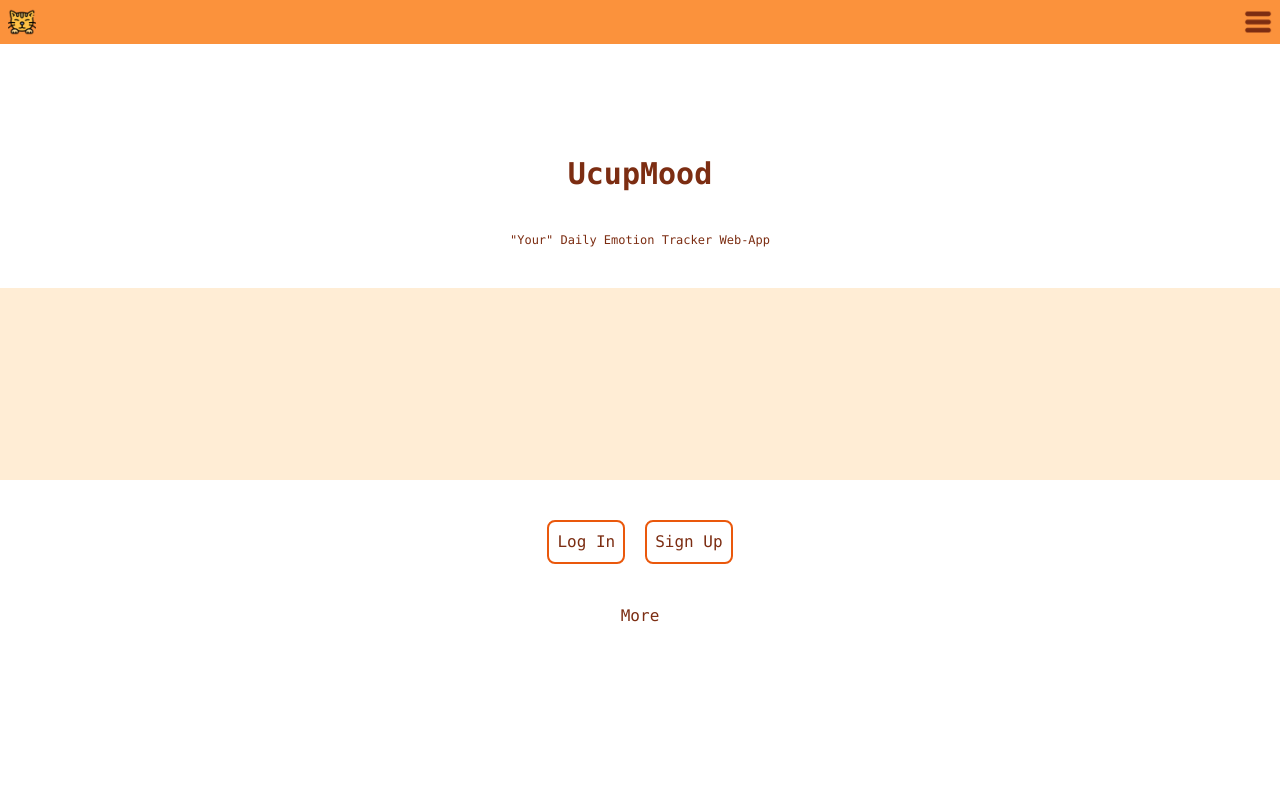
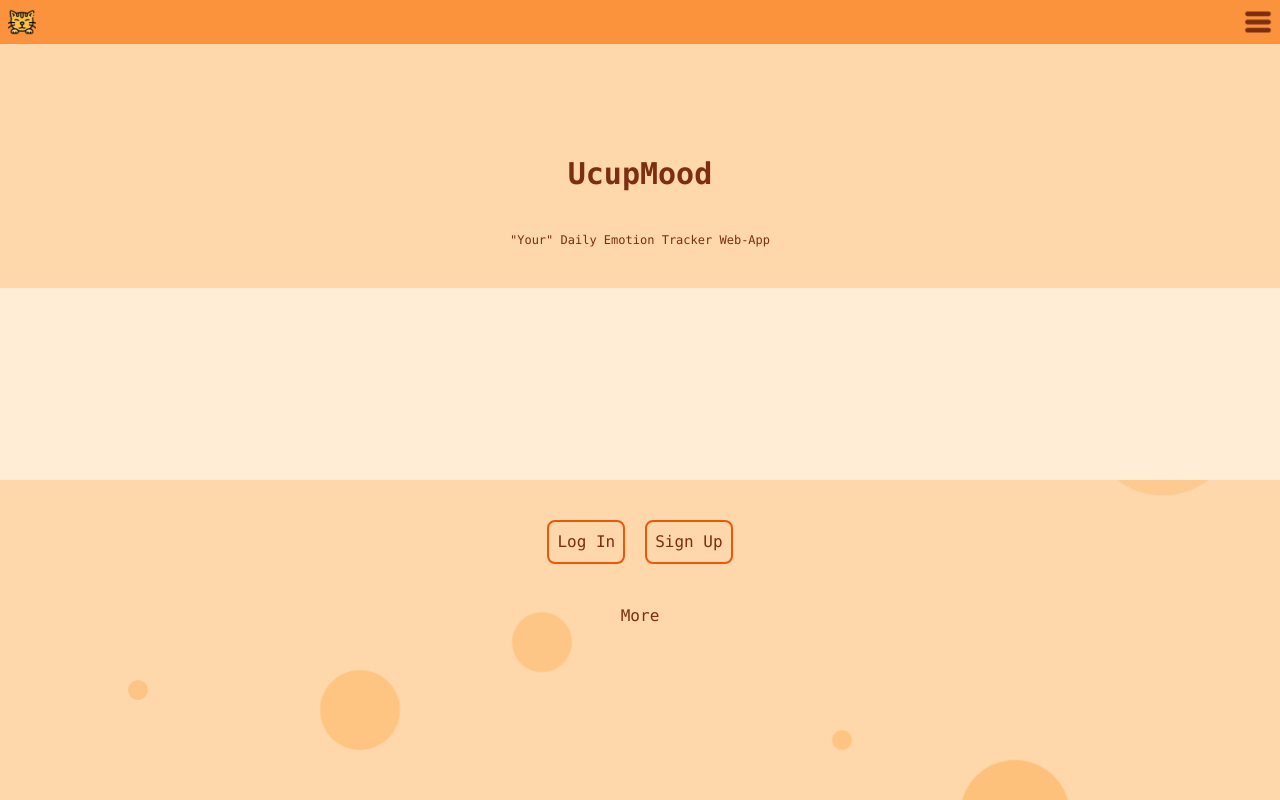
Before and after one commit to Femto-v/mood-monitor, a Vue app: page / in a window 1280 px wide. Built offline with nearby package versions, Linux system fonts and the light colour scheme; some icons are missing.

Commit message:
add animation background and basic css

```diff
--- a/src/components/MainPage.vue
+++ b/src/components/MainPage.vue
@@ -1,10 +1,27 @@
 <script setup lang="ts">
-
+import "../css/background-animation.css";
 </script>
 
 <template>
   <!-- for margin only -->
   <div class="h-screen w-full grid place content-center gap-10">
+    <!-- test background  -->
+    	<!--Start Background Animation Body-->
+		<div class="area">
+			<ul class="circles">
+				<li></li>
+				<li></li>
+				<li></li>
+				<li></li>
+				<li></li>
+				<li></li>
+				<li></li>
+				<li></li>
+				<li></li>
+				<li></li>
+			</ul>
+		</div>
+		<!--End Background Animation Body-->
     <!-- setting the grid -->
     <div class="grid text-3xl  place-content-center font-extrabold">UcupMood</div>
     <div class="grid text-xs place-content-center">"Your" Daily Emotion Tracker Web-App</div>
--- /dev/null
+++ b/src/css/background-animation.css
@@ -0,0 +1,170 @@
+@tailwind base;
+@tailwind components;
+@tailwind utilities;
+
+/*Start Animations*/
+@-webkit-keyframes animatetop {
+	from {
+		top: -300px;
+		opacity: 0;
+	}
+	to {
+		top: 0;
+		opacity: 1;
+	}
+}
+@keyframes animatetop {
+	from {
+		top: -300px;
+		opacity: 0;
+	}
+	to {
+		top: 0;
+		opacity: 1;
+	}
+}
+@-webkit-keyframes zoomIn {
+	0% {
+		opacity: 0;
+		-webkit-transform: scale3d(0.3, 0.3, 0.3);
+		transform: scale3d(0.3, 0.3, 0.3);
+	}
+	50% {
+		opacity: 1;
+	}
+}
+@keyframes zoomIn {
+	0% {
+		opacity: 0;
+		-webkit-transform: scale3d(0.3, 0.3, 0.3);
+		transform: scale3d(0.3, 0.3, 0.3);
+	}
+	50% {
+		opacity: 1;
+	}
+}
+/*End Animations*/
+/*
+-- Start BackGround Animation
+*/
+.area {
+	background: #FED7AA;
+	background: -webkit-linear-gradient(to left, #8f94fb, #4e54c8);
+	width: 100%;
+	height: 100vh;
+	position: absolute;
+	z-index: -1;
+}
+
+.circles {
+	position: absolute;
+	top: 0;
+	left: 0;
+	width: 100%;
+	height: 100%;
+	overflow: hidden;
+}
+
+.circles li {
+	position: absolute;
+	display: block;
+	list-style: none;
+	width: 20px;
+	height: 20px;
+	background: #FDBF78;
+	animation: animate 25s linear infinite;
+	bottom: -150px;
+     border-radius: 50%;
+}
+
+.circles li:nth-child(1) {
+	left: 25%;
+	width: 80px;
+	height: 80px;
+	animation-delay: 0s;
+}
+
+.circles li:nth-child(2) {
+	left: 10%;
+	width: 20px;
+	height: 20px;
+	animation-delay: 2s;
+	animation-duration: 12s;
+}
+
+.circles li:nth-child(3) {
+	left: 70%;
+	width: 20px;
+	height: 20px;
+	animation-delay: 4s;
+}
+
+.circles li:nth-child(4) {
+	left: 40%;
+	width: 60px;
+	height: 60px;
+	animation-delay: 0s;
+	animation-duration: 18s;
+}
+
+.circles li:nth-child(5) {
+	left: 65%;
+	width: 20px;
+	height: 20px;
+	animation-delay: 0s;
+}
+
+.circles li:nth-child(6) {
+	left: 75%;
+	width: 110px;
+	height: 110px;
+	animation-delay: 3s;
+}
+
+.circles li:nth-child(7) {
+	left: 35%;
+	width: 150px;
+	height: 150px;
+	animation-delay: 7s;
+}
+
+.circles li:nth-child(8) {
+	left: 50%;
+	width: 25px;
+	height: 25px;
+	animation-delay: 15s;
+	animation-duration: 45s;
+}
+
+.circles li:nth-child(9) {
+	left: 20%;
+	width: 15px;
+	height: 15px;
+	animation-delay: 2s;
+	animation-duration: 35s;
+}
+
+.circles li:nth-child(10) {
+	left: 85%;
+	width: 150px;
+	height: 150px;
+	animation-delay: 0s;
+	animation-duration: 11s;
+}
+
+@keyframes animate {
+	0% {
+		transform: translateY(0) rotate(0deg);
+		opacity: 1;
+
+	}
+
+	100% {
+		transform: translateY(-1000px) rotate(720deg);
+		opacity: 0;
+
+	}
+}
+/*
+-- End BackGround Animation
+*/
```
